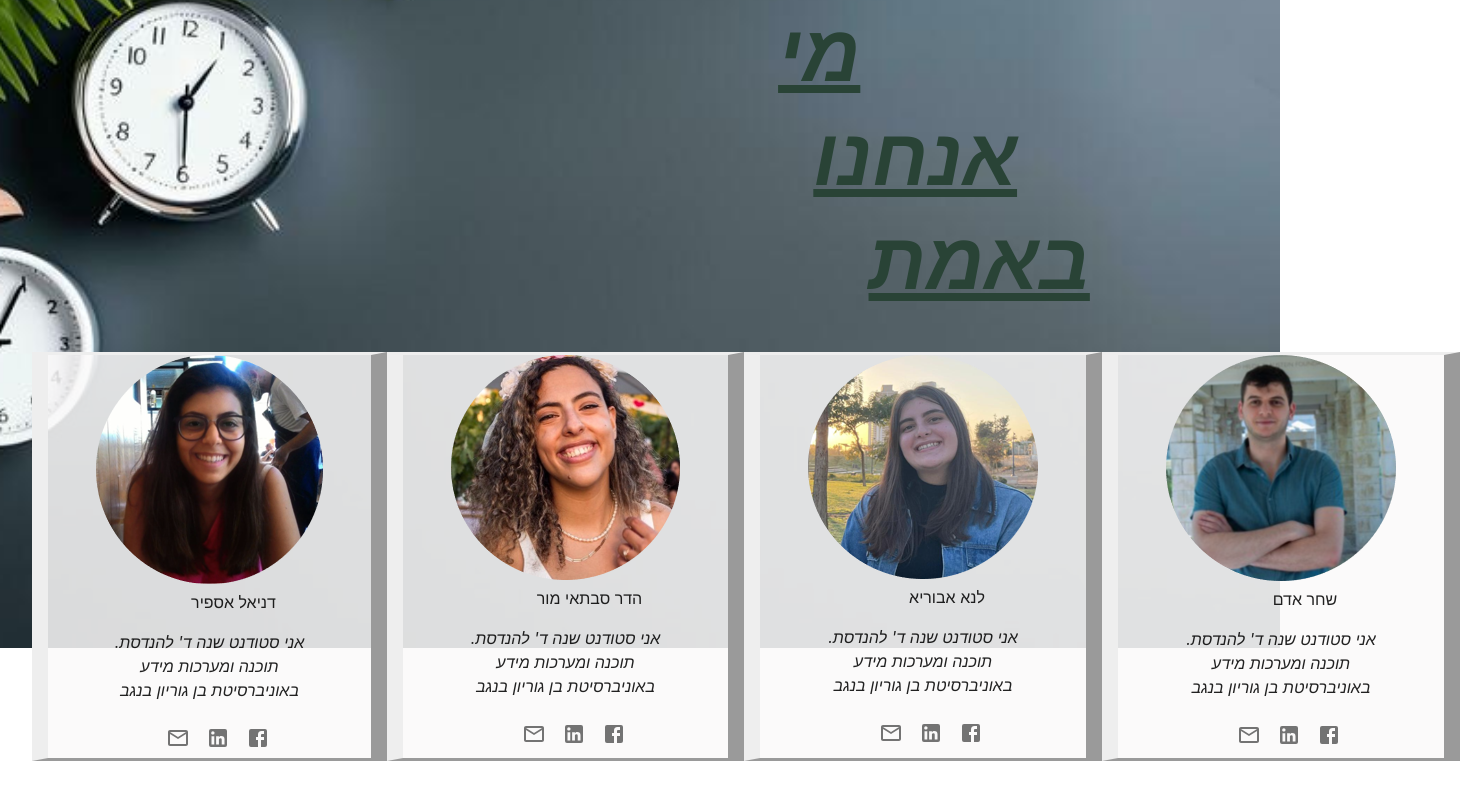
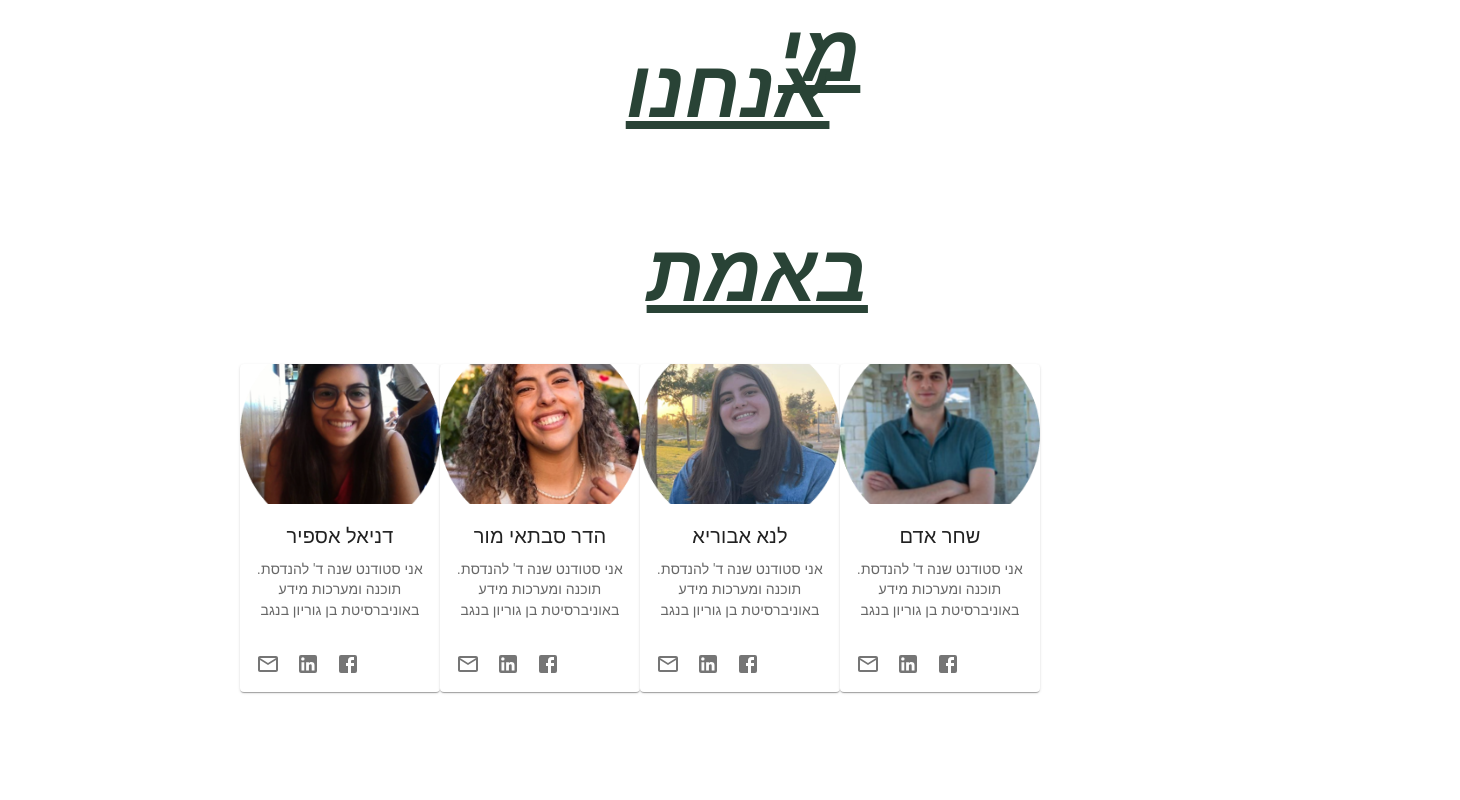
Before and after one commit to Daanielle/WaterWiseAI, a React (Create React App) app in the folder water-wize-ai/: page /AboutUs in a window 1280 px wide. Shown: the part 152-952 px from the top of the page, 1460 px wide, since content can reach past the window. Built offline with nearby package versions, Linux system fonts and the light colour scheme.

Commit message:
AboutUs updates

```diff
--- a/water-wize-ai/src/components/CustomCard.js
+++ b/water-wize-ai/src/components/CustomCard.js
@@ -52,13 +52,14 @@ const CustomCard = ({ title, description, image, topIcon, bottomIcons, openModal
                         {description}
                     </Typography>
                 </CardContent>
-                <CardActions>
+                {bottomIcons && <CardActions>
                     {bottomIcons}
                 </CardActions>
+}
             </Card>
             <div>
 
-                <Modal
+            {openModal&&  <Modal
                     open={openModal}
                     onClose={handleClose}
                     aria-labelledby="modal-modal-title"
@@ -77,6 +78,7 @@ const CustomCard = ({ title, description, image, topIcon, bottomIcons, openModal
                         <Button onClick={handleClose}>Close Child Modal</Button>
                     </Box>
                 </Modal>
+                }
             </div>
         </div>
     );
--- a/water-wize-ai/src/components/TeamInfo.js
+++ b/water-wize-ai/src/components/TeamInfo.js
@@ -4,15 +4,10 @@ import { IconButton } from '@mui/material';
 import EmailOutlinedIcon from '@mui/icons-material/EmailOutlined';
 import LinkedInIcon from '@mui/icons-material/LinkedIn';
 import FacebookIcon from '@mui/icons-material/Facebook';
-import classes from "../styles/TeamInfo.module.css";
 
-function TeamInfo({ image_link, my_Name, about_me, linkedinUrl, emailUrl, facebookUrl }) {
+function TeamInfo({ linkedinUrl, emailUrl, facebookUrl }) {
     return (
-        <div className={classes.child}>
-            <img src={image_link} alt="my_image" />
-            <div className={classes.name}>{my_Name}</div>
-            <div>{about_me}</div>
-            <div className={classes.icons}>
+            <div >
                 <IconButton onClick={() => window.open(emailUrl, '_blank')}>
                     <EmailOutlinedIcon />
                 </IconButton>
@@ -23,7 +18,6 @@ function TeamInfo({ image_link, my_Name, about_me, linkedinUrl, emailUrl, facebo
                     <FacebookIcon />
                 </IconButton>
             </div>
-        </div>
     );
 }
 
--- a/water-wize-ai/src/pages/AboutUs.js
+++ b/water-wize-ai/src/pages/AboutUs.js
@@ -1,30 +1,24 @@
 // AboutUs.js
 import React from "react";
-import TeamInfo from "../components/TeamInfo";
-import lanasImage from "../resources/images/lana.png";
-import hadarsImage from "../resources/images/hadar.png";
-import shacharsImage from "../resources/images/shachar.png";
-import daniellesImage from "../resources/images/danielle.png";
 import classes from "../styles/AboutUs.module.css";
 import PageContainer from "../components/PageContainer";
 import useDictionary from "../resources/Dictionary/Dictionary";
+import CustomCard from "../components/CustomCard";
+import GrouDetails from "../resources/mapping/GrouDetails";
+import TeamInfo from "../components/TeamInfo"
+
+
+
 
 function AboutUs() {
   const dict = useDictionary();
+  const teamDetails = GrouDetails();
 
-  const about_me = (
-    <p className={classes.text}>
-      {dict.aboutMe}
-    </p>
-  );
-  const linkedinUrl = "https://www.linkedin.com/in/lana-aburaya-a78446224/";
-  const emailUrl = "mailto:example@example.com"; // Change this to your email
-  const facebookUrl = "https://www.facebook.com/yourfacebookprofile"; // Change this to your Facebook profile URL
 
   return (
+    <div>
       <PageContainer>
       <div className={classes.back}>
-        <div>
           <p className={classes.WHO}>{dict.who}</p>
         </div>
         <div>
@@ -34,45 +28,55 @@ function AboutUs() {
           <p className={classes.ARE}>{dict.are}</p>
         </div>
         <div className={classes.team}>
-          <TeamInfo
-            image_link={daniellesImage}
-            my_Name={dict.Danielle_Name}
-            about_me={about_me}
-            linkedinUrl={linkedinUrl}
-            emailUrl={"mailto:aspirda@bgu.post.ac.il"}
-            facebookUrl={facebookUrl}
-            className={classes.childTeam}
+          <CustomCard
+           title={teamDetails.Danielle.my_Name}
+           description={teamDetails.Danielle.about_me}
+           image={teamDetails.Danielle.image_link}
+           bottomIcons={<TeamInfo
+            linkedinUrl={teamDetails.Danielle.linkedinUrl}
+            emailUrl={teamDetails.Danielle.emailUrl}
+            facebookUrl={teamDetails.Danielle.facebookUrl}
+        />}
+
            />
-          <TeamInfo
-            image_link={hadarsImage}
-            my_Name={dict.Hadar_Name}
-            about_me={about_me}
-            linkedinUrl={linkedinUrl}
-            emailUrl={"mailto:hasab@bgu.post.ac.il"}
-            facebookUrl={facebookUrl}
-            className={classes.childTeam}
+           <CustomCard
+           title={teamDetails.Hadar.my_Name}
+           description={teamDetails.Hadar.about_me}
+           image={teamDetails.Hadar.image_link}
+           bottomIcons={<TeamInfo
+            linkedinUrl={teamDetails.Hadar.linkedinUrl}
+            emailUrl={teamDetails.Hadar.emailUrl}
+            facebookUrl={teamDetails.Hadar.facebookUrl}
+        />}
+
            />
-          <TeamInfo
-            image_link={lanasImage}
-            my_Name={dict.Lana_Name}
-            about_me={about_me}
-            linkedinUrl={"https://www.linkedin.com/in/lana-aburaya-a78446224/"}
-            emailUrl={"mailto:lana.aburya@gmail.com"}
-            facebookUrl={facebookUrl}
-            className={classes.childTeam}
+           <CustomCard
+           title={teamDetails.Lana.my_Name}
+           description={teamDetails.Lana.about_me}
+           image={teamDetails.Lana.image_link}
+           bottomIcons={<TeamInfo
+            linkedinUrl={teamDetails.Lana.linkedinUrl}
+            emailUrl={teamDetails.Lana.emailUrl}
+            facebookUrl={teamDetails.Lana.facebookUrl}
+        />}
+
+
            />
-          <TeamInfo
-            image_link={shacharsImage}
-            my_Name={dict.Shachar_Name}
-            about_me={about_me}
-            linkedinUrl={"https://www.linkedin.com/in/shachar-adam-836a94277"}
-            emailUrl={"mailto:adamsha@bgu.post.ac.il"}
-            facebookUrl={facebookUrl}
-            className={classes.childTeam}
+           <CustomCard
+           title={teamDetails.Shachar.my_Name}
+           description={teamDetails.Shachar.about_me}
+           image={teamDetails.Shachar.image_link}
+           bottomIcons={<TeamInfo
+            linkedinUrl={teamDetails.Shachar.linkedinUrl}
+            emailUrl={teamDetails.Shachar.emailUrl}
+            facebookUrl={teamDetails.Shachar.facebookUrl}
+        />}
+
            />
            </div>
+      </PageContainer>
+
     </div>
-    </PageContainer>
   );
 }
 
--- /dev/null
+++ b/water-wize-ai/src/resources/mapping/GrouDetails.js
@@ -0,0 +1,55 @@
+import React from "react";
+import lanasImage from "../images/lana.png";
+import hadarsImage from "../images/hadar.png";
+import shacharsImage from "../images/shachar.png";
+import daniellesImage from "../images/danielle.png";
+import useDictionary from "../Dictionary/Dictionary";
+
+const GrouDetails =()=> {
+const dict = useDictionary();
+const facebookUrl = "https://www.facebook.com/yourfacebookprofile"; // Change this to your Facebook profile URL
+
+const TeamDetails={
+  Danielle: {
+    my_Name:dict.Danielle_Name,
+    image_link:daniellesImage,
+    about_me:dict.aboutMe,
+    linkedinUrl:"https://www.linkedin.com/in/shachar-adam-836a94277",
+    emailUrl:"mailto:adamsha@bgu.post.ac.il",
+    facebookUrl:facebookUrl ,
+
+
+  },
+  Hadar: {
+    my_Name:dict.Hadar_Name,
+    image_link:hadarsImage,
+    about_me:dict.aboutMe,
+    linkedinUrl:"https://www.linkedin.com/in/shachar-adam-836a94277",
+    emailUrl:"mailto:adamsha@bgu.post.ac.il",
+    facebookUrl:facebookUrl,
+  },
+
+  Lana: {
+    my_Name:dict.Lana_Name,
+    image_link:lanasImage,
+    about_me:dict.aboutMe,
+    linkedinUrl:"https://www.linkedin.com/in/shachar-adam-836a94277",
+    emailUrl:"mailto:adamsha@bgu.post.ac.il",
+    facebookUrl:facebookUrl,
+  },
+
+  Shachar: {
+    my_Name:dict.Shachar_Name,
+    image_link:shacharsImage,
+    about_me:dict.aboutMe,
+    linkedinUrl:"https://www.linkedin.com/in/shachar-adam-836a94277",
+    emailUrl:"mailto:adamsha@bgu.post.ac.il",
+    facebookUrl:facebookUrl,
+},
+
+};
+
+    return TeamDetails;
+};
+
+export default GrouDetails;
--- a/water-wize-ai/src/styles/AboutUs.module.css
+++ b/water-wize-ai/src/styles/AboutUs.module.css
@@ -23,7 +23,7 @@
 }
 
 .back{
-    background-image: url("../resources/images/about_us.jpg");
+    /* background-image: url("../resources/images/about_us.jpg"); */
     /* background-size: 100% 60%; */
     /* background-position-y:top; */
     /* background-repeat: no-repeat; */
```
Lines whose indentation alone changed are shown as unchanged.
